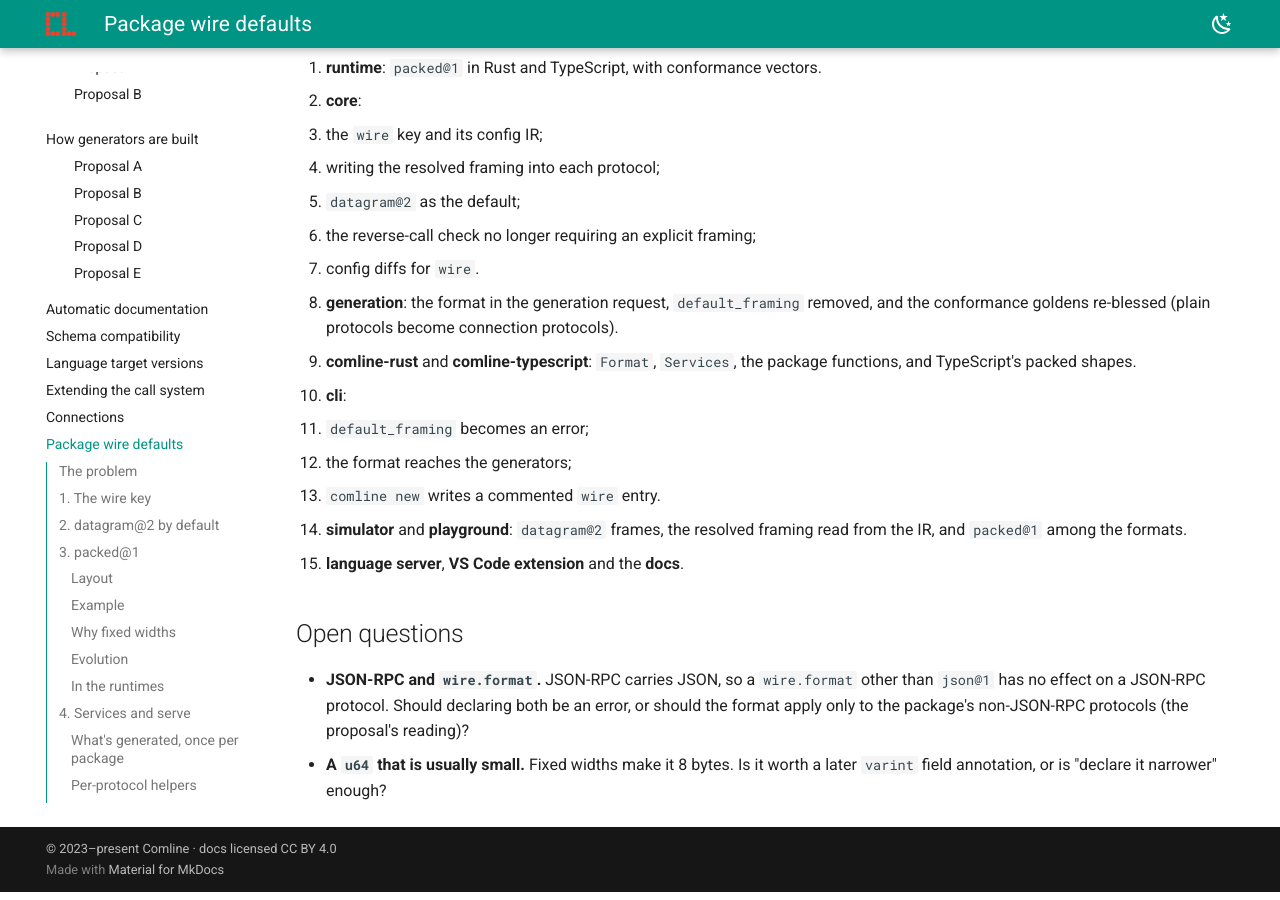
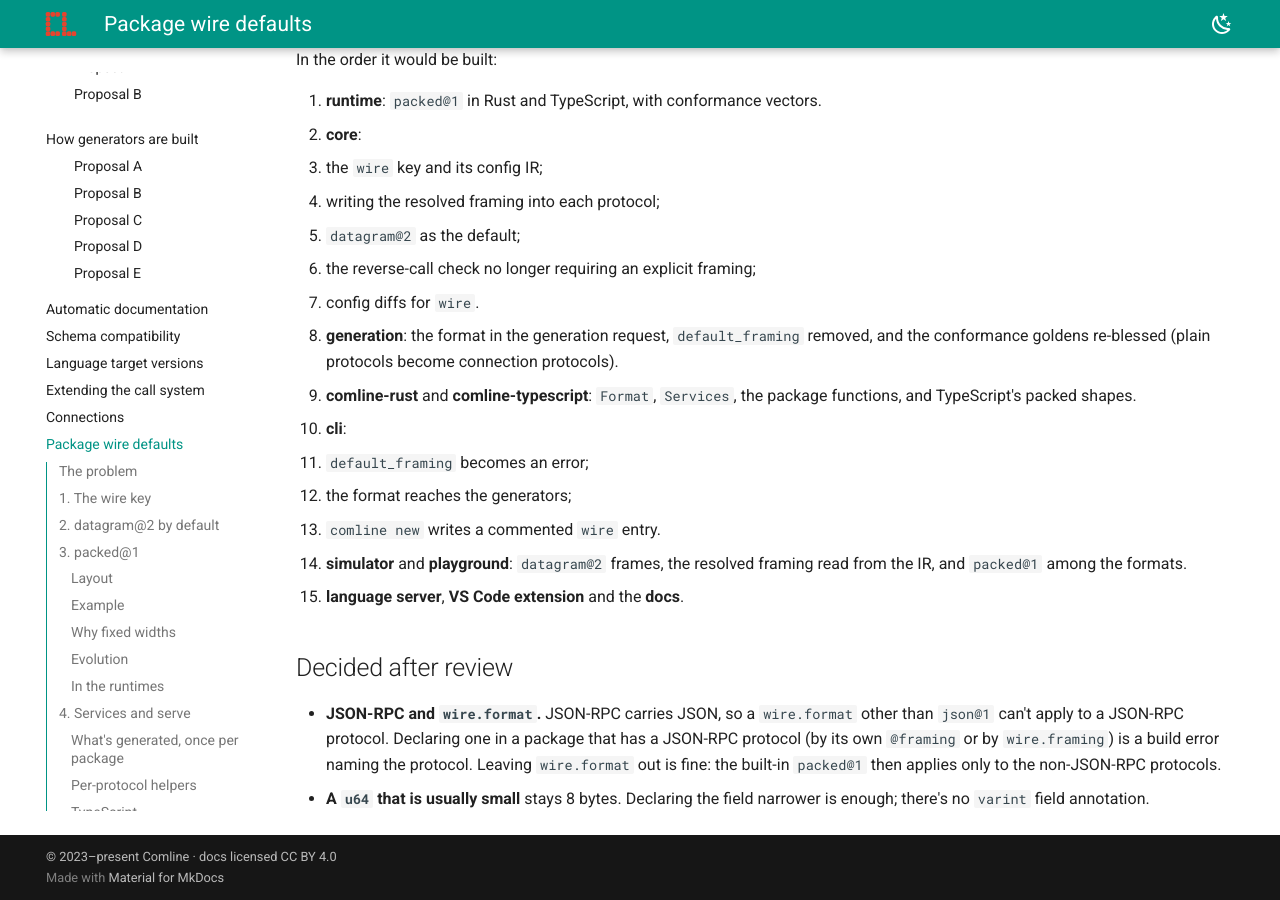
Before and after one commit to ComlineProject/docs, an MkDocs documentation site: the page built from docs/docs/proposals/package-wire-defaults.md, in a window 1280 px wide and 900 px high, scrolled down 6684 px. Built offline with MkDocs 1.6.1 and Material for MkDocs 9.7.7, drawn with Linux system fonts in a browser that asks for light colours; the version menu is left out; some of the changed text lies outside the part shown.

Commit message:
proposals: record the review's two answers

```diff
--- a/docs/docs/proposals/package-wire-defaults.md
+++ b/docs/docs/proposals/package-wire-defaults.md
@@ -92,6 +92,8 @@ wire = {
   `wire` key, as [Schema compatibility](schema-compatibility.md) already
   planned: the framing is part of the contract both peers build from, so the
   producer decides it.
+- A `format` other than `json@1` is an error when the package has a
+  JSON-RPC protocol, since JSON-RPC is JSON by definition.
 - Changing either entry is a **major** change: old and new peers no longer
   understand each other.
 
@@ -327,11 +329,13 @@ In the order it would be built:
    read from the IR, and `packed@1` among the formats.
 7. **language server**, **VS Code extension** and the **docs**.
 
-## Open questions
+## Decided after review
 
 - **JSON-RPC and `wire.format`.** JSON-RPC carries JSON, so a `wire.format`
-  other than `json@1` has no effect on a JSON-RPC protocol. Should declaring
-  both be an error, or should the format apply only to the package's
-  non-JSON-RPC protocols (the proposal's reading)?
-- **A `u64` that is usually small.** Fixed widths make it 8 bytes. Is it
-  worth a later `varint` field annotation, or is "declare it narrower" enough?
+  other than `json@1` can't apply to a JSON-RPC protocol. Declaring one in a
+  package that has a JSON-RPC protocol (by its own `@framing` or by
+  `wire.framing`) is a build error naming the protocol. Leaving `wire.format`
+  out is fine: the built-in `packed@1` then applies only to the non-JSON-RPC
+  protocols.
+- **A `u64` that is usually small** stays 8 bytes. Declaring the field
+  narrower is enough; there's no `varint` field annotation.
```
